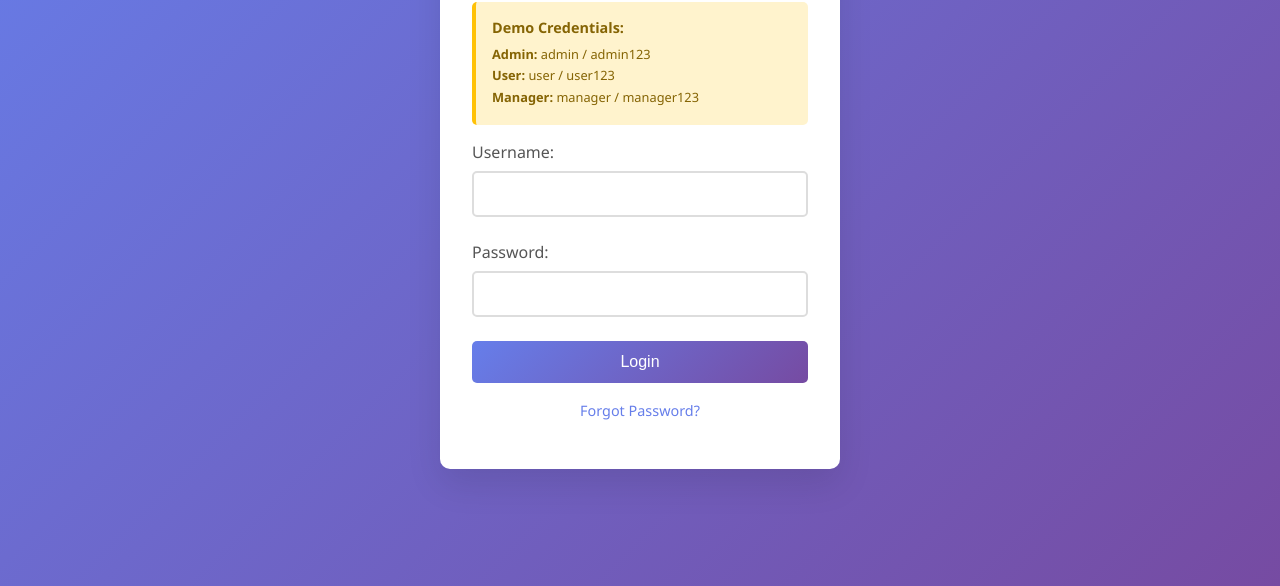
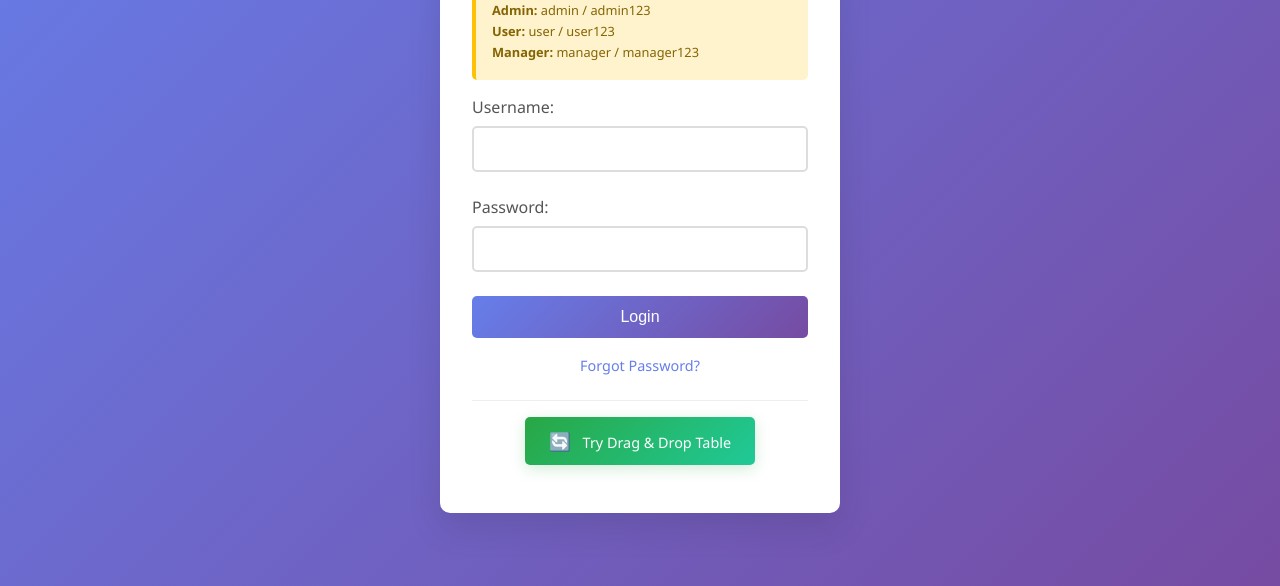
Before and after one commit to vineelb/loginform, a plain HTML site: page index.html in a window 1280 px wide. Shown: the part 214-800 px from the top of the page. Drawn offline with Linux system fonts and the light colour scheme.

Commit message:
Update index.html

```diff
--- a/index.html
+++ b/index.html
@@ -179,6 +179,43 @@
             text-decoration: underline;
         }
 
+        /* Drag and Drop Button */
+        .drag-drop-section {
+            text-align: center;
+            margin-top: 1.5rem;
+            padding-top: 1rem;
+            border-top: 1px solid #eee;
+        }
+
+        .drag-drop-btn {
+            display: inline-block;
+            padding: 0.75rem 1.5rem;
+            background: linear-gradient(135deg, #28a745 0%, #20c997 100%);
+            color: white;
+            text-decoration: none;
+            border-radius: 5px;
+            font-size: 0.9rem;
+            font-weight: 500;
+            transition: all 0.3s ease;
+            box-shadow: 0 4px 15px rgba(40, 167, 69, 0.2);
+        }
+
+        .drag-drop-btn:hover {
+            transform: translateY(-2px);
+            box-shadow: 0 6px 20px rgba(40, 167, 69, 0.3);
+            background: linear-gradient(135deg, #218838 0%, #1ea080 100%);
+        }
+
+        .drag-drop-btn:active {
+            transform: translateY(0);
+        }
+
+        .drag-drop-btn::before {
+            content: "🔄";
+            margin-right: 8px;
+            font-size: 1.1rem;
+        }
+
         /* Popup Overlay */
         .popup-overlay {
             position: fixed;
@@ -220,13 +257,14 @@
             }
         }
 
+        /* Close Button */
         .close-btn {
             position: absolute;
             top: 15px;
             right: 15px;
-    background: transparent;
+            background: none;
             border: none;
-    font-size: 0;             /* Hide the × symbol */
+            font-size: 24px;
             cursor: pointer;
             color: transparent;
             width: 30px;
@@ -235,11 +273,8 @@
             align-items: center;
             justify-content: center;
             border-radius: 50%;
-    opacity: 0;              /* Make button invisible */
-}
-
-.close-btn:hover {
-    background-color: transparent;
+            opacity: 0;
+            transition: none;
         }
 
         .popup-content h2 {
@@ -286,6 +321,13 @@
                 <a href="#" onclick="showForgotPasswordPopup()">Forgot Password?</a>
             </div>
 
+            <!-- Drag and Drop Section -->
+            <div class="drag-drop-section">
+                <a href="drag_drop.html" target="_blank" class="drag-drop-btn">
+                    Try Drag & Drop Table
+                </a>
+            </div>
+
             <div id="error" class="error"></div>
         </div>
 
@@ -300,6 +342,13 @@
             <div class="role-display">
                 <h2>Access Level:</h2>
                 <p id="roleMessage"></p>
+            </div>
+
+            <!-- Drag and Drop Section in Dashboard -->
+            <div class="drag-drop-section">
+                <a href="drag_drop.html" target="_blank" class="drag-drop-btn">
+                    Open Drag & Drop Table
+                </a>
             </div>
 
             <button class="btn logout-btn" onclick="logout()">Logout</button>
```
Lines whose indentation alone changed are shown as unchanged.
